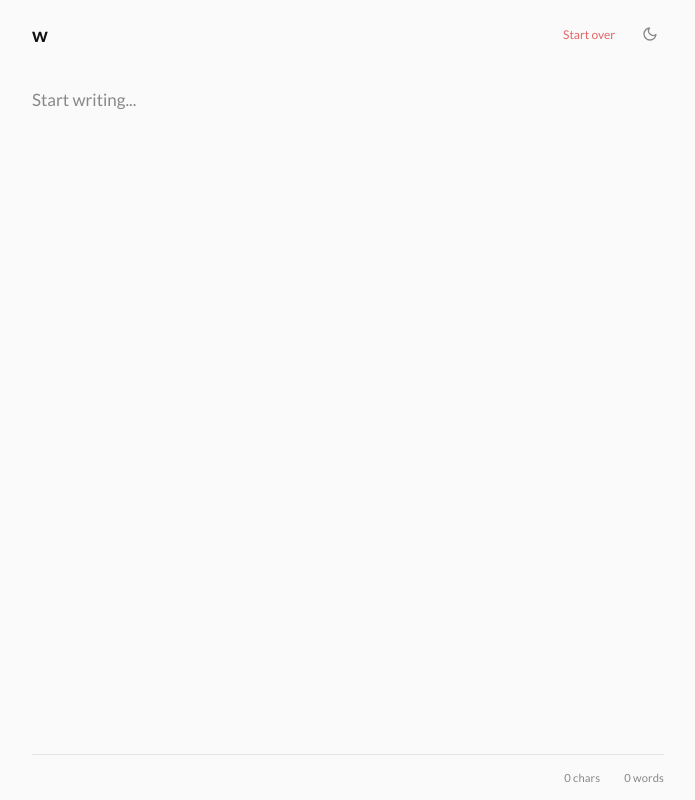
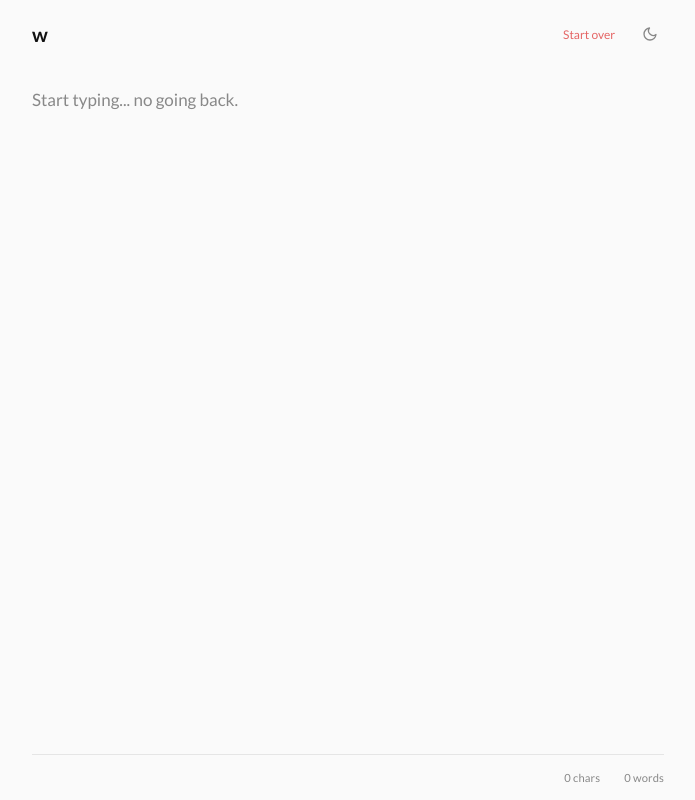
Before and after one commit to theapache64/w, a plain HTML site: page index.html in a window 1280 px wide. Shown: the whole page, without its empty margins (292-987 px from the left). Drawn offline with Linux system fonts and the light colour scheme.

Commit message:
Update index.html

```diff
--- a/index.html
+++ b/index.html
@@ -127,7 +127,7 @@
         }
 
         #editor:empty::before {
-            content: "Start writing...";
+            content: "Start typing... no going back.";
             color: var(--muted);
         }
 
```
